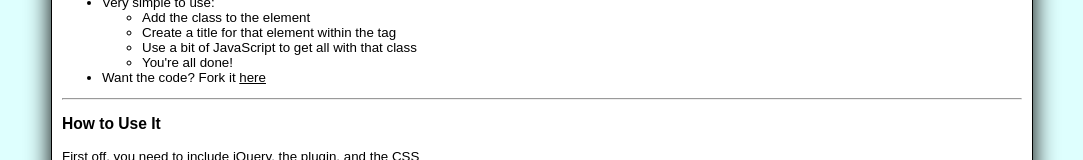
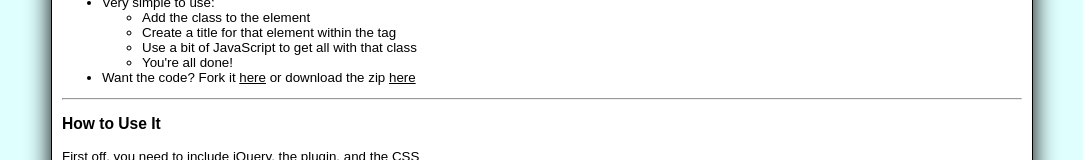
Before and after one commit to pazuzu156/CoolTip, a plain HTML site: page index.html in a window 1280 px wide. Shown: the part 378-538 px from the top of the page, without its empty margins (98-1181 px from the left). Drawn offline with nearby package versions, Linux system fonts and the light colour scheme.

Commit message:
edited the index.html page

```diff
--- a/index.html
+++ b/index.html
@@ -74,7 +74,7 @@ pre { background-color:#DEFFFE; padding:5px; border:1px dotted #3CE6E0; }
 						<li>You're all done!</li>
 					</ul>
 				</li>
-				<li>Want the code? Fork it <a href="https://www.github.com/pazuzu156/CoolTip" target="_blank" class="ct" title="Fork the project! :D">here</a></li>
+				<li>Want the code? Fork it <a href="https://www.github.com/pazuzu156/CoolTip" target="_blank" class="ct" title="Fork the project! :D">here</a> or download the zip <a href="http://www.kalebklein.com/downloads/cooltip" target="_blank" class="ct" title="You need to login before you can download this.">here</a></li>
 			</ul>
 			<hr>
 			<h3>How to Use It</h3>
```
